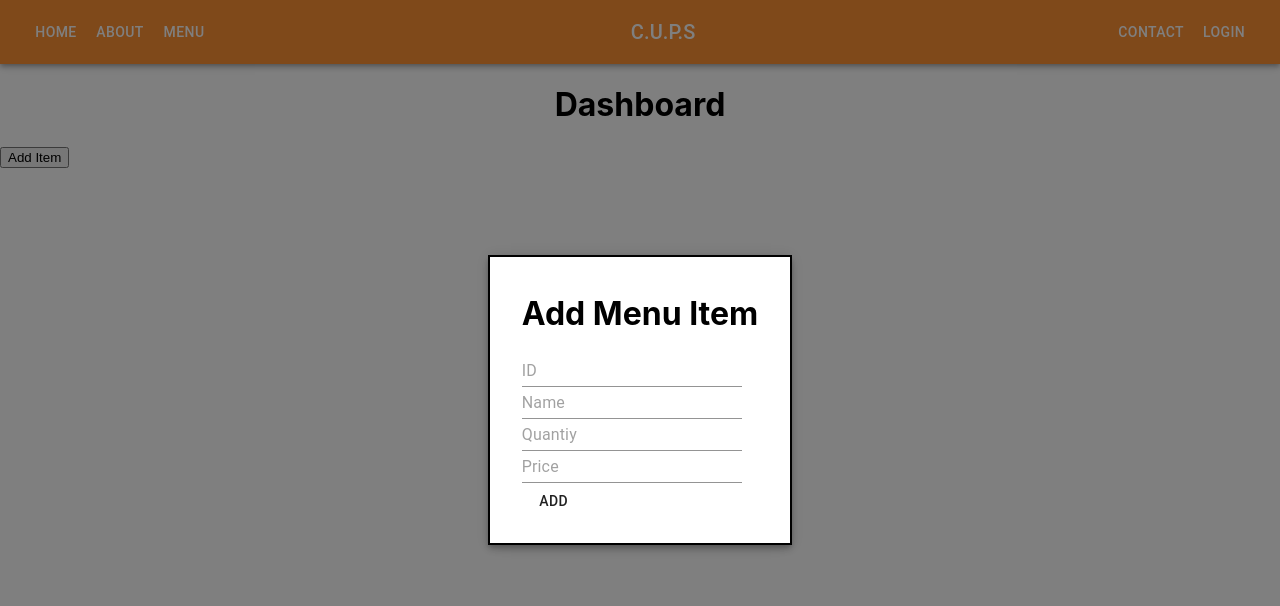
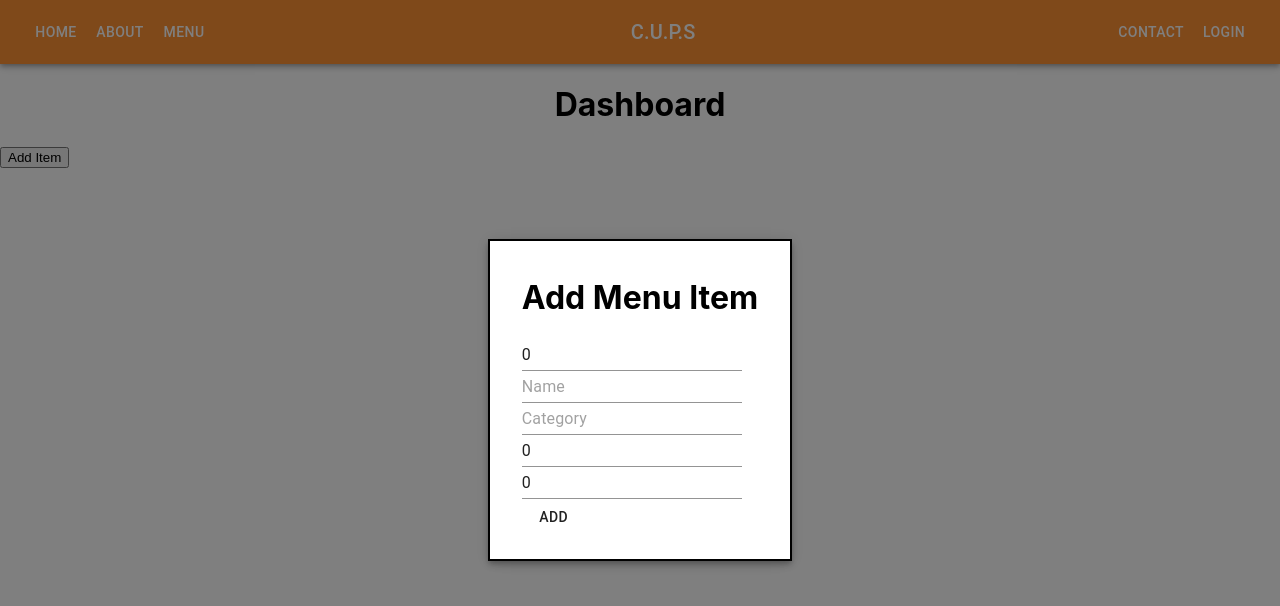
Before and after one commit to AkeemAllen/cups, a React (Create React App) app: page /admin in a window 1280 px wide. Both pictures are taken after a click on the button "Add Item". Shown: the top 606 px of the page. Built offline with nearby package versions, Linux system fonts and the light colour scheme.

Commit message:
Can add Products

```diff
--- a/src/components/modal.js
+++ b/src/components/modal.js
@@ -1,6 +1,7 @@
 import React from 'react';
 import { makeStyles } from '@material-ui/core/styles';
 import { Backdrop, Button, Input, Fade, Modal } from '@material-ui/core';
+import axios from 'axios';
 
 const useStyles = makeStyles(theme => ({
   modal: {
@@ -19,10 +20,11 @@ const useStyles = makeStyles(theme => ({
 export default function TransitionsModal() {
   const classes = useStyles();
   const [open, setOpen] = React.useState(false);
+  const [id, setId] = React.useState(0);
+  const [category, setCategory] = React.useState('');
   const [name, setName] = React.useState('');
-  const [id, setId] = React.useState('');
-  const [price, setPrice] = React.useState('');
-  const [quantity, setQuantiy] = React.useState('');
+  const [price, setPrice] = React.useState(0.0);
+  const [quantity, setQuantiy] = React.useState(0);
 
   const handleOpen = () => {
     setOpen(true);
@@ -31,12 +33,14 @@ export default function TransitionsModal() {
   const handleClose = () => {
     setOpen(false);
   };
-
+  const handleId = event => {
+    setId(event.target.value);
+  };
   const handleName = event => {
     setName(event.target.value);
   };
-  const handleId = event => {
-    setId(event.target.value);
+  const handleCategory = event => {
+    setCategory(event.target.value);
   };
   const handlePrice = event => {
     setPrice(event.target.value);
@@ -44,7 +48,29 @@ export default function TransitionsModal() {
   const handleQuantity = event => {
     setQuantiy(event.target.value);
   };
+  const handleSubmit = event => {
+    event.preventDefault();
+    let uri;
+    process.env.NODE_ENV !== 'production'
+      ? (uri = 'http://localhost:5000/products')
+      : (uri = `${process.env.REACT_APP_MONGO_API_BASE_URI}/products`);
 
+    axios
+      .post(uri, {
+        id: id,
+        productName: name,
+        category: category,
+        quantity: quantity,
+        price: price
+      })
+      .then(response => {
+        console.log(response);
+        response.status === 200 ? alert('success') : alert('failed');
+      })
+      .catch(err => {
+        throw err;
+      });
+  };
   return (
     <div>
       <button type="button" onClick={handleOpen}>
@@ -81,6 +107,13 @@ export default function TransitionsModal() {
               />
               <br />
               <Input
+                placeholder="Category"
+                style={{ marginRight: '5px' }}
+                value={category}
+                onChange={handleCategory}
+              />
+              <br />
+              <Input
                 placeholder="Quantiy"
                 style={{ marginRight: '5px' }}
                 value={quantity}
@@ -94,7 +127,9 @@ export default function TransitionsModal() {
                 onChange={handlePrice}
               />
               <br />
-              <Button type="submit">Add</Button>
+              <Button type="submit" onClick={handleSubmit}>
+                Add
+              </Button>
             </form>
           </div>
         </Fade>
```
